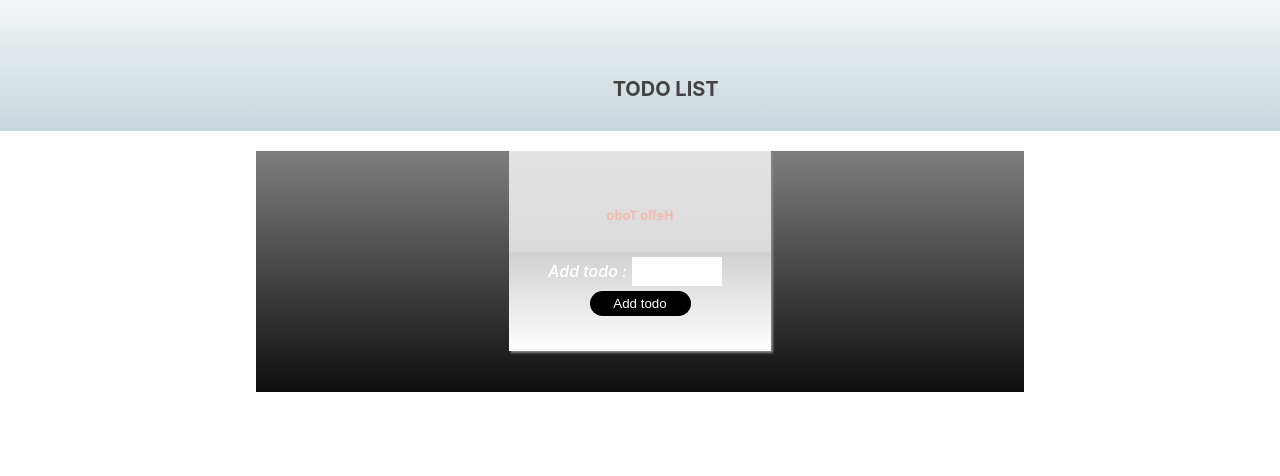
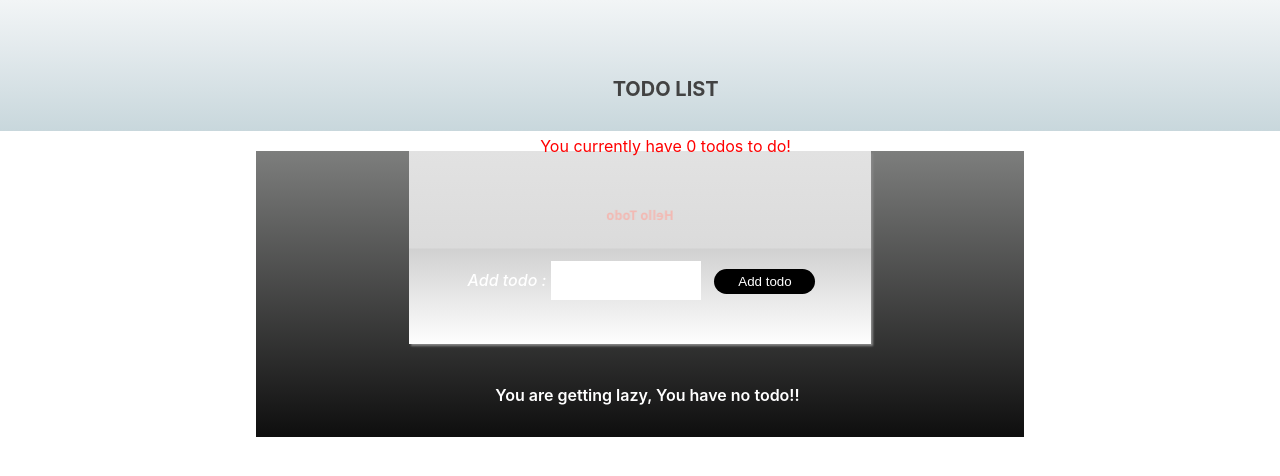
Before and after one commit to lape15/react-todo, a React (Create React App) app: page / in a window 1280 px wide. Shown: the top 476 px of the page. Built offline with nearby package versions, Linux system fonts and the light colour scheme.

Commit message:
Hooks are mostly working

```diff
--- a/src/App.css
+++ b/src/App.css
@@ -12,27 +12,31 @@
     animation: App-logo-spin infinite 20s linear;
   }
 }
-
-.App-header {
-  background-color: #282c34;
-  min-height: 100vh;
-  display: flex;
-  flex-direction: column;
-  align-items: center;
-  justify-content: center;
-  font-size: calc(10px + 2vmin);
-  color: white;
+.count {
+  color: red;
+  margin-top: 50px;
+  border: none;
 }
 
-.App-link {
-  color: #61dafb;
+.listing {
+  text-align: center;
+  margin-left: 15px;
+  color: #fff;
+  font-weight: 600;
 }
 
-@keyframes App-logo-spin {
-  from {
-    transform: rotate(0deg);
-  }
-  to {
-    transform: rotate(360deg);
-  }
+.list {
+  border: 1px solid black;
+  margin: 10px;
+  padding: 2%;
+  width: 100%;
 }
+
+.far {
+  /* border: 2px solid red; */
+  margin-left: 15px;
+}
+
+.comp {
+  margin-right: 20px;
+}
--- a/src/App.js
+++ b/src/App.js
@@ -4,49 +4,46 @@ import { css, jsx } from "@emotion/core";
 import Header from "../src/components/layouts/Header";
 import Search from "../src/components/Input";
 import Items from "../src/components/Items";
-import moment from "moment";
+import TodoContextProvider from "./context/TodoContext";
+import "./App.css";
 const App = () => {
-  let itemState = JSON.parse(localStorage.getItem("items"));
-  itemState = itemState ? itemState : [];
-  // eslint-disable-next-line no-unused-vars
-  const [items, setItems] = useState(itemState);
+  // receives data from child(Search)
+  // const UpdateTodos = todo => {
+  //   const newTodo = {
+  //     id: items.length + 1,
+  //     task: todo,
+  //     completed: false,
+  //     createdAt: moment(Date.now())
+  //       .add(24, "hours")
+  //       .format("LLL")
+  //   };
+  //   localStorage.setItem("items", JSON.stringify([...itemState, newTodo]));
+  //   setItems([...itemState, newTodo]);
+  // };
 
-  // receives data from child(Search)
-  const UpdateTodos = todo => {
-    const newTodo = {
-      id: items.length + 1,
-      task: todo,
-      completed: false,
-      createdAt: moment(Date.now())
-        .add(24, "hours")
-        .format("LLL")
-    };
-    localStorage.setItem("items", JSON.stringify([...itemState, newTodo]));
-    setItems([...itemState, newTodo]);
-  };
+  // const removeTodo = index => {
+  //   const todoArr = [...items];
+  //   todoArr.splice(index, 1);
+  //   alert("Are you sure you wanna do this?");
+  //   localStorage.setItem("items", JSON.stringify(todoArr));
+  //   setItems(todoArr);
+  // };
 
-  const removeTodo = index => {
-    const todoArr = [...items];
-    todoArr.splice(index, 1);
-    alert("Are you sure you wanna do this?");
-    localStorage.setItem("items", JSON.stringify(todoArr));
-    setItems(todoArr);
-  };
+  // const completedTodo = index => {
+  //   const newList = items.map(list => {
+  //     if (list.id === index) {
+  //       list.completed = !list.completed;
+  //     }
 
-  const completedTodo = index => {
-    const newList = items.map(list => {
-      if (list.id === index) {
-        list.completed = !list.completed;
-      }
-
-      return list;
-    });
-    localStorage.setItem("items", JSON.stringify(newList));
-    setItems(newList);
-  };
+  //     return list;
+  //   });
+  //   localStorage.setItem("items", JSON.stringify(newList));
+  //   setItems(newList);
+  // };
   // console.log(items.length);
   return (
     <div className="App">
+      <TodoContextProvider>
         <Header />
         <div
           css={css`
@@ -59,7 +56,7 @@ const App = () => {
             filter: progid:DXImageTransform.Microsoft.gradient( startColorstr='#7d7e7d', endColorstr='#0e0e0e',GradientType=0 );
           `}
         >
-        <Search UpdateTodos={UpdateTodos} />
+          <Search />
           <div
             css={css`
               /* border: 1px solid green; */
@@ -71,17 +68,10 @@ const App = () => {
               padding: 2%;
             `}
           >
-          {items.map((item, index) => (
-            <Items
-              item={item}
-              key={index}
-              index={index}
-              removeTodo={removeTodo}
-              completedTodo={completedTodo}
-            />
-          ))}
+            <Items />
           </div>
         </div>
+      </TodoContextProvider>
     </div>
   );
 };
--- a/src/components/Input.js
+++ b/src/components/Input.js
@@ -1,14 +1,16 @@
 /** @jsx jsx */
-import React, { useState } from "react";
+import React, { useState, useContext } from "react";
 import { css, jsx, keyframes } from "@emotion/core";
-
+import { TodoContext } from "../context/TodoContext";
+import moment from "moment";
 const spin = keyframes`
         to { transform : rotateY(180deg);
         }
 `;
-const Search = ({ UpdateTodos }) => {
+const Search = () => {
   const [todo, setTodo] = useState("");
-
+  const { dispatch } = useContext(TodoContext);
+  // console.log(dispatch);
   const handleChange = e => {
     setTodo(e.target.value);
   };
@@ -27,7 +29,16 @@ const Search = ({ UpdateTodos }) => {
 
   const addTodo = text => {
     // passing data(text) to the parent(App)
-    UpdateTodos(text);
+    dispatch({
+      type: "ADD_TODO",
+      todo: {
+        task: text,
+        completed: false,
+        createdAt: moment(Date.now())
+          .add(24, "hours")
+          .format("LLL")
+      }
+    });
   };
 
   return (
@@ -36,11 +47,12 @@ const Search = ({ UpdateTodos }) => {
         /* margin: 0 auto; */
         display: block;
         margin: 20px auto;
-        width: 30%;
+        width: 50%;
         background: #e2e2e2;
 
+        text-align: center;
         @media (min-width: 300px) {
-          width: 200px;
+          width: 400px;
           margin-bottom: 10px;
         }
         background: -moz-linear-gradient(
@@ -109,10 +121,16 @@ const Search = ({ UpdateTodos }) => {
               text-align: center;
               font-family: "Segoe UI", Tahoma, Geneva, Verdana, sans-serif;
               margin: 5px;
-              border: none;
+              /* height: 120px; */
+              width: 40vw;
+              /* border: none; */
+
               /* border-radius: 100%; */
               @media (min-width: 300px) {
-                width: 80px;
+                width: 150px;
+                padding: 10px;
+                box-sizing: border-box;
+                border: none;
               }
             `}
           />
--- a/src/components/Items.js
+++ b/src/components/Items.js
@@ -1,77 +1,65 @@
 /** @jsx jsx */
-import React from "react";
+import React, { useContext } from "react";
 import { css, jsx } from "@emotion/core";
+import { TodoContext } from "../context/TodoContext";
+import TodoDetails from "./TodoDetails";
 
-const Items = ({ item, index, removeTodo, completedTodo }) => {
-  //   localStorage.getItem("items");
-  const handleChecked = () => {
-    completedTodo(item.id);
-    console.log(index, item.id);
-  };
+const Items = () => {
+  const { todos, dispatch } = useContext(TodoContext);
+  console.log(todos);
+  // const handleChecked = () => {
+  //   completedTodo(item.id);
+  //   console.log(index, item.id);
+  // };
 
   // console.log(item);
-  return (
+  return todos.length ? (
     <div
       css={css`
         display: flex;
         flex-flow: row wrap;
-        justify-content: space-between;
+        justify-content: space-around;
         align-items: center;
         flex-basis: 70%;
         margin-bottom: 10px;
         border: 1px solid black;
         padding: 2%;
         background-color: #fff;
+        margin-top: 50px;
+        margin-left: 10px;
       `}
     >
-      <span
-        style={{ textDecoration: item.completed ? "line-through" : "" }}
+      {todos.map((item, index) => {
+        console.log(item, item.id);
+        return (
+          <TodoDetails
+            item={item}
+            key={index}
+            index={index}
+            completeTodo={() =>
+              dispatch({ type: "COMPLETED_TODO", index: item.id })
+            }
+            removeTodo={() => dispatch({ type: "REMOVE_BOOK", id: item.id })}
+          />
+        );
+      })}
+    </div>
+  ) : (
+    <div
+      css={css`
+        color: white;
+      `}
+    >
+      {" "}
+      <p
+        className="listing"
         css={css`
-          color: black;
-          margin-right: 20px;
+          color: white;
+          font-weight: 600;
         `}
       >
-        <label htmlFor="">Completed </label>
-        <input
-          type="checkbox"
-          css={css`
-            border: none;
-            border-radius: 30px;
-          `}
-          onChange={handleChecked}
-          disabled={item.completed ? true : false}
-          checked={item.completed ? true : false}
-        />
-      </span>
-
-      <span
-        css={css`
-          margin: 0 0 0 4rem;
-          color: black;
-          font-weight: 500;
-        `}
-      >
-        {" "}
-        {item.task}{" "}
-      </span>
-      <span
-        css={css`
-          color: black;
-          font-size: 0.9rem;
-          margin-left: 35px;
-          text-align: center;
-        `}
-      >
-        Made:{item.createdAt}
-      </span>
-      <i
-        className="far fa-trash-alt"
-        onClick={() => removeTodo(index)}
-        css={css`
-          /* margin-left: 190px; */
-          /* float: right; */
-        `}
-      ></i>
+        You are getting lazy, You have no todo!!
+      </p>
     </div>
   );
 };
--- /dev/null
+++ b/src/components/TodoDetails.js
@@ -0,0 +1,63 @@
+import React from "react";
+import { css, jsx } from "@emotion/core";
+const TodoDetails = ({ item, index, completeTodo, removeTodo }) => {
+  const handelCompletedTodo = () => {
+    completeTodo(item.id);
+  };
+  return (
+    <div className="list">
+      <span
+        className="comp"
+        style={{ textDecoration: item.completed ? "line-through" : "" }}
+        css={css`
+          color: white;
+        `}
+      >
+        <label htmlFor="">Completed </label>
+        <input
+          type="checkbox"
+          css={css`
+            border: none;
+            border-radius: 30px;
+            color: red;
+          `}
+          onChange={handelCompletedTodo}
+          disabled={item.completed ? true : false}
+          checked={item.completed ? true : false}
+        />
+      </span>
+
+      <span
+        css={css`
+          margin: 0 0 0 4rem;
+          color: white;
+          font-weight: 500;
+        `}
+      >
+        {item.task}
+      </span>
+      <span
+        css={css`
+          color: white;
+          font-size: 0.9rem;
+          margin-left: 35px;
+          text-align: center;
+          border: 2px solid red;
+        `}
+      >
+        <strong>Created:</strong>
+        {item.createdAt}
+      </span>
+      <i
+        className="far fa-trash-alt"
+        onClick={removeTodo}
+        css={css`
+          margin-left: 10px;
+          /* float: right; */
+        `}
+      ></i>
+    </div>
+  );
+};
+
+export default TodoDetails;
--- a/src/components/layouts/Header.js
+++ b/src/components/layouts/Header.js
@@ -1,12 +1,15 @@
 /** @jsx jsx */
-import React from "react";
+import React, { useContext } from "react";
 import { css, jsx } from "@emotion/core";
+import { TodoContext } from "../../context/TodoContext";
 
 const Header = () => {
+  const { todos } = useContext(TodoContext);
   return (
     <div
       css={css`
         background: #f2f5f6;
+        text-align: center;
         background: -moz-linear-gradient(
           top,
           #f2f5f6 0%,
@@ -45,6 +48,15 @@ const Header = () => {
       >
         TODO LIST
       </h6>
+      <p
+        className="count"
+        css={css`
+          margin-top: 30px;
+          color: red;
+        `}
+      >
+        You currently have {todos.length} todos to do!
+      </p>
     </div>
   );
 };
--- /dev/null
+++ b/src/context/TodoContext.js
@@ -0,0 +1,21 @@
+import React, { createContext, useReducer, useEffect } from "react";
+
+import { todoReducer } from "../reducers/todoReducer";
+export const TodoContext = createContext();
+
+const TodoContextProvider = props => {
+  const [todos, dispatch] = useReducer(todoReducer, [], () => {
+    const localTodos = localStorage.getItem("todos");
+    return localTodos ? JSON.parse(localTodos) : [];
+  });
+  useEffect(() => {
+    localStorage.setItem("todos", JSON.stringify(todos));
+  }, [todos]);
+
+  return (
+    <TodoContext.Provider value={{ todos, dispatch }}>
+      {props.children}
+    </TodoContext.Provider>
+  );
+};
+export default TodoContextProvider;
--- /dev/null
+++ b/src/reducers/todoReducer.js
@@ -0,0 +1,30 @@
+import moment from "moment";
+export const todoReducer = (state, action) => {
+  switch (action.type) {
+    case "ADD_TODO":
+      return [
+        ...state,
+        {
+          id: state.length + 1,
+          task: state.todo,
+          completed: false,
+          createdAt: moment(Date.now())
+            .add(24, "hours")
+            .format("LLL")
+        }
+      ];
+    case "REMOVE_TODO":
+      return state.filter(todo => todo.id !== action.id);
+    case "COMPLETED_TODO":
+      return state.map(todo => {
+        if (todo.id === action.index) {
+          todo.completed = !todo.completed;
+        }
+
+        return todo;
+      });
+
+    default:
+      return state;
+  }
+};
```
Lines whose indentation alone changed are shown as unchanged.
